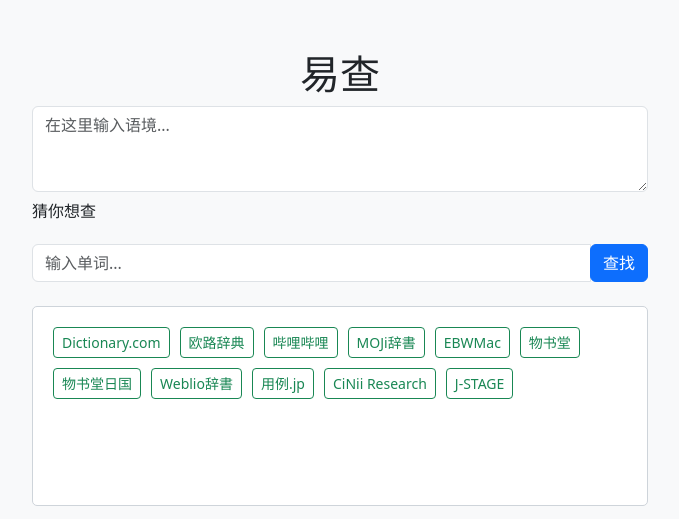
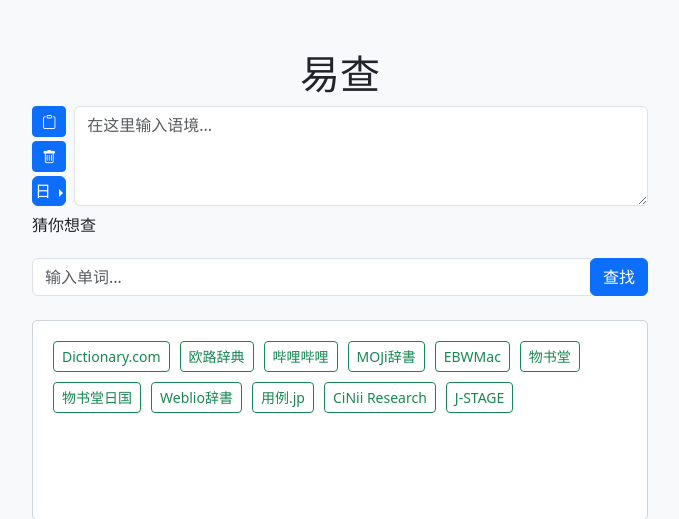
Before and after one commit to NoHeartPen/dev-easysearch-web, a Flask app: page / in a window 1280 px wide. Shown: the top 519 px of the page, without its empty margins (300-979 px from the left). Run offline with Flask 3, Linux system fonts and the light colour scheme; style sheets or scripts are compiled from the project's sources.

Commit message:
feat: 支持复制粘贴

```diff
--- a/static/src/script.js
+++ b/static/src/script.js
@@ -264,5 +264,31 @@ $(document).ready(function () {
             }
         }, 500);
     });
+    document.getElementById('pasteButton').addEventListener('click', async () => {
+        try {
+            document.getElementById('contextInput').value = await navigator.clipboard.readText();
+        } catch (err) {
+            console.error('无法读取剪贴板内容:', err);
+        }
+    });
+    document.getElementById('clearButton').addEventListener('click', function () {
+        document.getElementById('contextInput').value = '';
+    });
+    // 获取按钮和下拉菜单项
+    const languageButton = document.getElementById('languageButton');
+    const dropdownItems = document.querySelectorAll('.dropdown-item');
+
+    // 添加点击事件监听器
+    dropdownItems.forEach(item => {
+        item.addEventListener('click', function (event) {
+            event.preventDefault(); // 防止链接的默认行为
+            const selectedValue = this.getAttribute('data-value'); // 获取选中的值
+            // 更新按钮文本
+            languageButton.textContent = this.textContent;
+            languageButton.setAttribute('data-value', selectedValue);
+            // 这里可以根据需要使用 selectedValue 进行其他操作
+            console.log('选中的值:', selectedValue);
+        });
+    });
 })
 ;
--- a/static/style.css
+++ b/static/style.css
@@ -52,3 +52,7 @@ body {
     display: flex;
     align-items: center; /* 垂直居中对齐 */
 }
+
+.select-language {
+    padding: 2px 2px;
+}
--- a/templates/index.html
+++ b/templates/index.html
@@ -6,6 +6,8 @@
     <title>易查</title>
     <link crossorigin="anonymous" href="https://cdn.jsdelivr.net/npm/bootstrap@5.3.3/dist/css/bootstrap.min.css"
           integrity="sha384-QWTKZyjpPEjISv5WaRU9OFeRpok6YctnYmDr5pNlyT2bRjXh0JMhjY6hW+ALEwIH" rel="stylesheet">
+    <!-- 引入 Bootstrap Icons -->
+    <link rel="stylesheet" href="https://cdn.jsdelivr.net/npm/bootstrap-icons@1.5.0/font/bootstrap-icons.css">
     <link href="/static/style.css" rel="stylesheet">
     <link rel="manifest" href="/static/manifest.json">
 </head>
@@ -17,6 +19,19 @@
 
     <div class="form-group d-flex">
         <label for="contextInput"></label>
+        <div class="d-flex flex-column me-2">
+            <button id="pasteButton" class="btn btn-primary btn-sm mb-1"><i class="bi bi-clipboard"></i></button>
+            <button id="clearButton" class="btn btn-primary btn-sm mb-1"><i class="bi bi-trash"></i></button>
+            <div class="btn-group dropend">
+                <button type="button" class="btn btn-primary dropdown-toggle select-language" data-bs-toggle="dropdown"
+                        aria-expanded="false" id="languageButton" data-value="jp">日
+                </button>
+                <ul class="dropdown-menu">
+                    <li><a class="dropdown-item" href="#" data-value="en">英</a></li>
+                    <li><a class="dropdown-item" href="#" data-value="jp">日</a></li>
+                </ul>
+            </div>
+        </div>
         <textarea class="form-control" id="contextInput" placeholder="在这里输入语境..." rows="3"
                   autocomplete="false"></textarea>
         <div class="d-flex flex-column ms-2 d-md-none">
```
